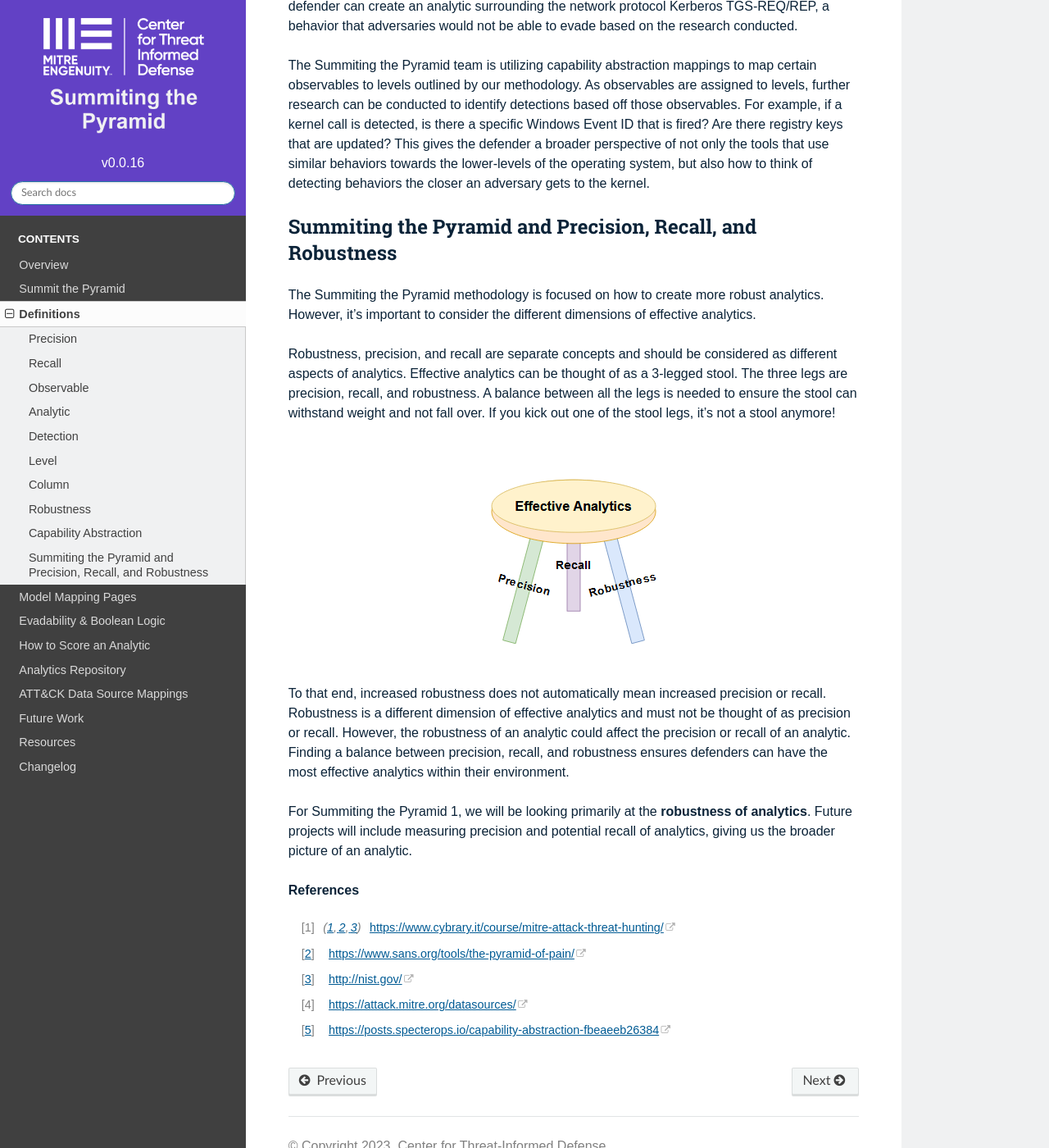
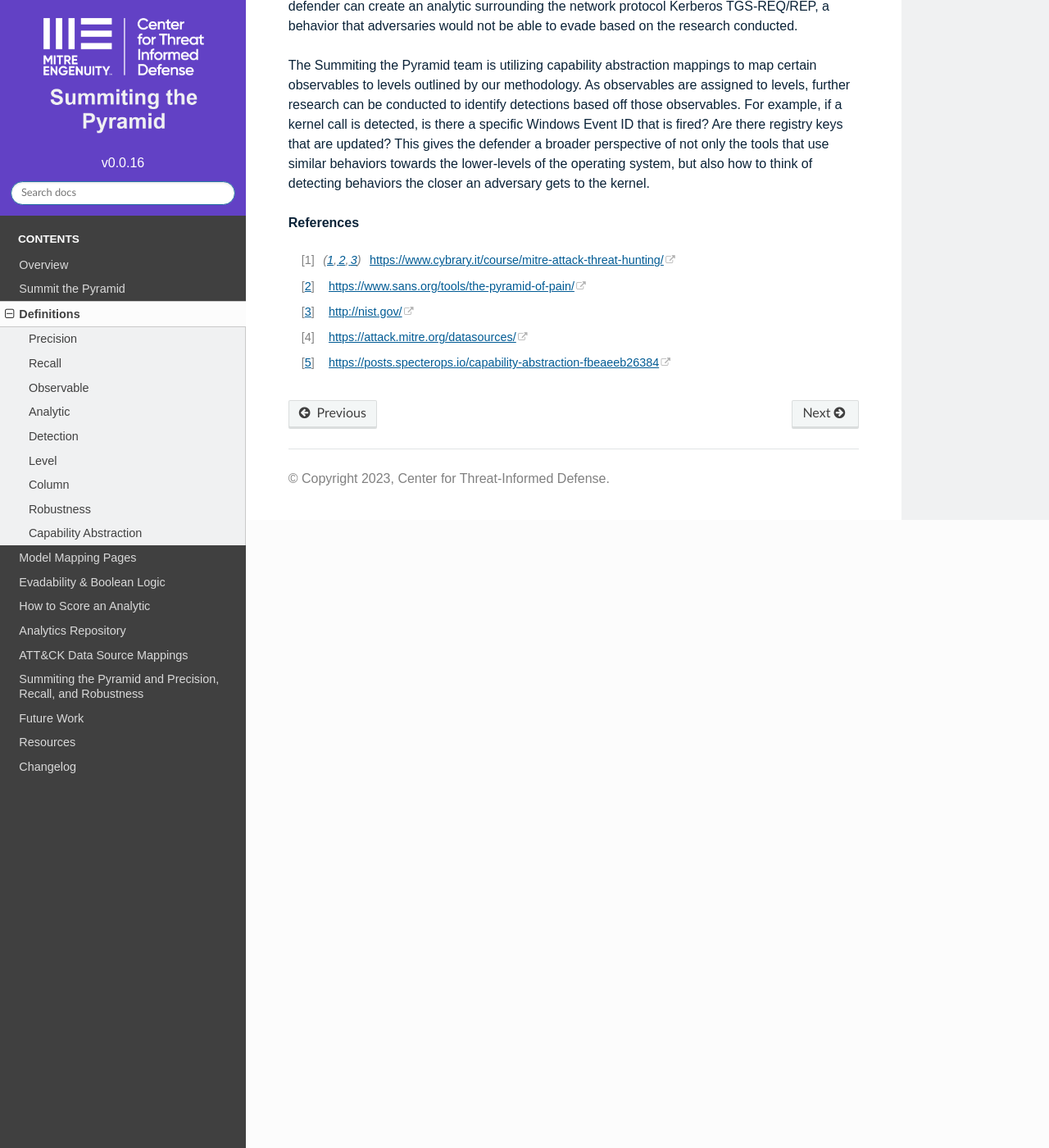
Before and after one commit to center-for-threat-informed-defense/summiting-the-pyramid, a Sphinx documentation site: the page built from docs/definitions.rst, in a window 1280 px wide and 1400 px high, scrolled down 4874 px. Shown: the whole window at 82% size. Built offline with Sphinx 7.4.7 and the Read the Docs theme 2.0.0, drawn with Linux system fonts in a browser that asks for light colours.

Commit message:
Separated post on precision recall robustness

```diff
--- a/docs/definitions.rst
+++ b/docs/definitions.rst
@@ -115,22 +115,6 @@
 
 The Summiting the Pyramid team is utilizing capability abstraction mappings to map certain observables to levels outlined by our methodology. As observables are assigned to levels, further research can be conducted to identify detections based off those observables. For example, if a kernel call is detected, is there a specific Windows Event ID that is fired? Are there registry keys that are updated? This gives the defender a broader perspective of not only the tools that use similar behaviors towards the lower-levels of the operating system, but also how to think of detecting behaviors the closer an adversary gets to the kernel.
 
-.. _Robustness Precision Recall:
-
-Summiting the Pyramid and Precision, Recall, and Robustness
------------------------------------------------------------
-The Summiting the Pyramid methodology is focused on how to create more robust analytics. However, it’s important to consider the different dimensions of effective analytics.
-
-Robustness, precision, and recall are separate concepts and should be considered as different aspects of analytics. Effective analytics can be thought of as a 3-legged stool. The three legs are precision, recall, and robustness. A balance between all the legs is needed to ensure the stool can withstand weight and not fall over. If you kick out one of the stool legs, it’s not a stool anymore!
-
-.. figure:: _static/stool.png
-   :alt: Stool of Effective Analytics
-   :align: center
-
-To that end, increased robustness does not automatically mean increased precision or recall. Robustness is a different dimension of effective analytics and must not be thought of as precision or recall. However, the robustness of an analytic could affect the precision or recall of an analytic. Finding a balance between precision, recall, and robustness ensures defenders can have the most effective analytics within their environment.
-
-For Summiting the Pyramid 1, we will be looking primarily at the **robustness of analytics**. Future projects will include measuring precision and potential recall of analytics, giving us the broader picture of an analytic.
-
 **References**
 
 .. [#f1] https://www.cybrary.it/course/mitre-attack-threat-hunting/
--- a/docs/index.rst
+++ b/docs/index.rst
@@ -15,6 +15,7 @@
     scoringanalytic
     analytics/index
     datasources
+    precision-recall
     futurework
     resources
     changelog
```
Also changed, not shown: docs/precision-recall.rst (added, +16 -0 lines).
